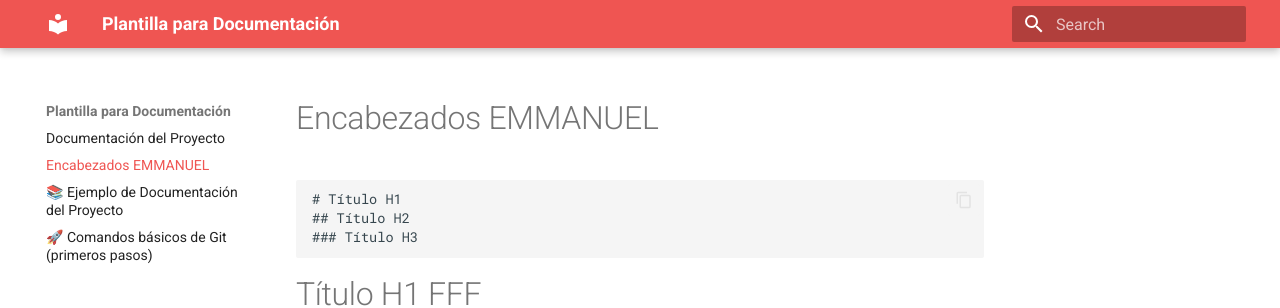
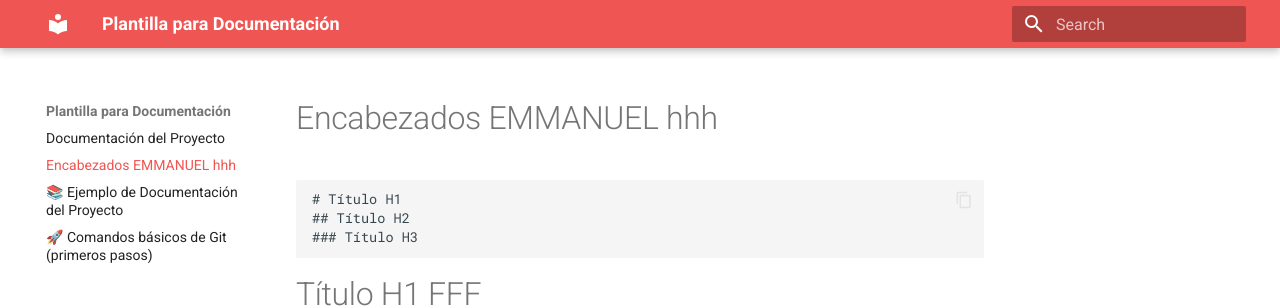
Before and after one commit to emmanuelangelesb/ELEMENTOS-PROGRAMABLES-II, an MkDocs documentation site: the page built from docs/comandos.md, in a window 1280 px wide and 900 px high. Shown: the top 308 px of the window. Built offline with MkDocs 1.6.1 and Material for MkDocs 9.7.7, drawn with Linux system fonts in a browser that asks for light colours.

Commit message:
Práctica1

````diff
--- a/docs/comandos.md
+++ b/docs/comandos.md
@@ -1,4 +1,4 @@
-# Encabezados EMMANUEL
+# Encabezados EMMANUEL hhh
 
 ``` codigo
 # Título H1
````
Also changed, not shown: 1 other file.
